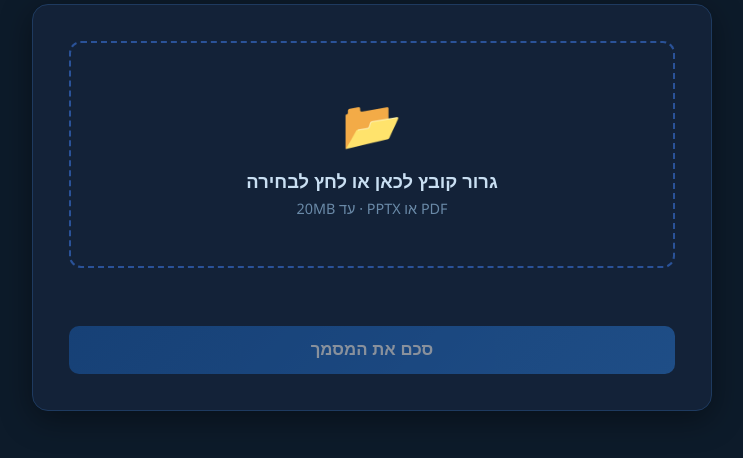
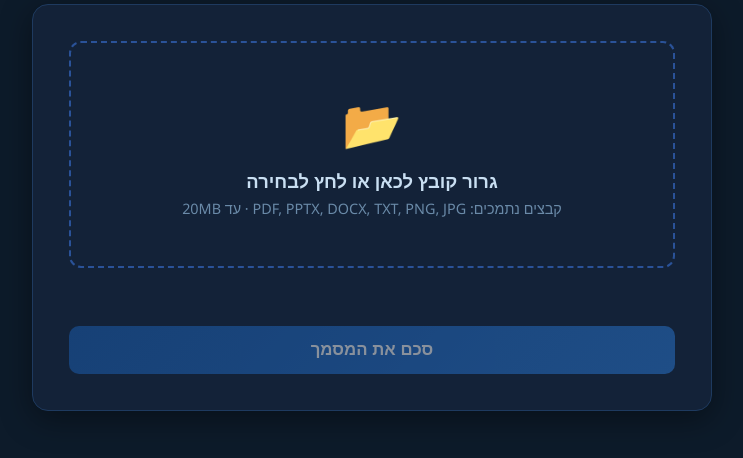
Before and after one commit to maozkamer/legal-study-tool, a Flask app: page / in a window 1280 px wide. Shown: the part 213-671 px from the top of the page, without its empty margins (268-1011 px from the left). Run offline with Flask 3, Linux system fonts and the light colour scheme; some libraries are stand-ins or nearby versions.

Commit message:
add all file types support

```diff
--- a/app.py
+++ b/app.py
@@ -5,6 +5,9 @@ from flask import Flask, request, render_template, jsonify
 
 import PyPDF2
 from pptx import Presentation
+from docx import Document
+from PIL import Image
+import pytesseract
 import anthropic
 
 logging.basicConfig(level=logging.INFO, format="%(asctime)s | %(levelname)s | %(message)s")
@@ -40,6 +43,31 @@ def extract_text_pptx(file_bytes: bytes) -> str:
                     if line:
                         parts.append(line)
     return "\n".join(parts)
+
+
+def extract_text_docx(file_bytes: bytes) -> str:
+    doc = Document(io.BytesIO(file_bytes))
+    parts = [para.text.strip() for para in doc.paragraphs if para.text.strip()]
+    return "\n".join(parts)
+
+
+def extract_text_txt(file_bytes: bytes) -> str:
+    for encoding in ("utf-8", "windows-1255", "iso-8859-8", "latin-1"):
+        try:
+            return file_bytes.decode(encoding)
+        except (UnicodeDecodeError, LookupError):
+            continue
+    return file_bytes.decode("utf-8", errors="replace")
+
+
+def extract_text_image(file_bytes: bytes) -> str:
+    image = Image.open(io.BytesIO(file_bytes))
+    # Try Hebrew + English; fall back to English-only if Hebrew data not installed
+    try:
+        text = pytesseract.image_to_string(image, lang="heb+eng")
+    except pytesseract.TesseractError:
+        text = pytesseract.image_to_string(image, lang="eng")
+    return text
 
 
 # ─────────────────────────────────────────────────────────────
@@ -133,7 +161,7 @@ def summarize(doc_type: str, text: str) -> str:
     prompt = build_prompt(doc_type, text)
 
     message = client.messages.create(
-        model="claude-sonnet-4-20250514",
+        model="claude-opus-4-5",
         max_tokens=2048,
         messages=[{"role": "user", "content": prompt}],
     )
@@ -163,8 +191,14 @@ def upload():
             text = extract_text_pdf(file_bytes)
         elif filename.endswith(".pptx"):
             text = extract_text_pptx(file_bytes)
+        elif filename.endswith(".docx"):
+            text = extract_text_docx(file_bytes)
+        elif filename.endswith(".txt"):
+            text = extract_text_txt(file_bytes)
+        elif filename.endswith((".png", ".jpg", ".jpeg")):
+            text = extract_text_image(file_bytes)
         else:
-            return jsonify({"error": "סוג קובץ לא נתמך. אנא העלה PDF או PPTX"}), 400
+            return jsonify({"error": "סוג קובץ לא נתמך. קבצים נתמכים: PDF, PPTX, DOCX, TXT, PNG, JPG"}), 400
     except Exception as exc:
         log.error("Extraction error: %s", exc)
         return jsonify({"error": f"שגיאה בקריאת הקובץ: {exc}"}), 500
--- /dev/null
+++ b/nixpacks.toml
@@ -0,0 +1,2 @@
+[phases.setup]
+nixPkgs = ["tesseract", "tesseract-lang"]
--- a/requirements.txt
+++ b/requirements.txt
@@ -1,4 +1,7 @@
 flask==3.0.3
 PyPDF2==3.0.1
 python-pptx==1.0.2
+python-docx==1.1.2
 anthropic==0.28.0
+pytesseract==0.3.13
+Pillow==10.4.0
--- a/templates/index.html
+++ b/templates/index.html
@@ -203,10 +203,10 @@
 <div class="card">
   <!-- Upload zone -->
   <div class="upload-zone" id="drop-zone">
-    <input type="file" id="file-input" accept=".pdf,.pptx" />
+    <input type="file" id="file-input" accept=".pdf,.pptx,.docx,.txt,.png,.jpg,.jpeg" />
     <div class="upload-icon">📂</div>
     <div class="upload-title">גרור קובץ לכאן או לחץ לבחירה</div>
-    <div class="upload-sub">PDF או PPTX · עד 20MB</div>
+    <div class="upload-sub">קבצים נתמכים: PDF, PPTX, DOCX, TXT, PNG, JPG · עד 20MB</div>
   </div>
 
   <div id="file-label"></div>
@@ -249,7 +249,7 @@
   function setFile(file) {
     if (!file) return;
     const ext = file.name.split(".").pop().toLowerCase();
-    if (!["pdf", "pptx"].includes(ext)) {
+    if (!["pdf", "pptx", "docx", "txt", "png", "jpg", "jpeg"].includes(ext)) {
       showError("סוג קובץ לא נתמך. אנא בחר קובץ PDF או PPTX.");
       return;
     }
```
